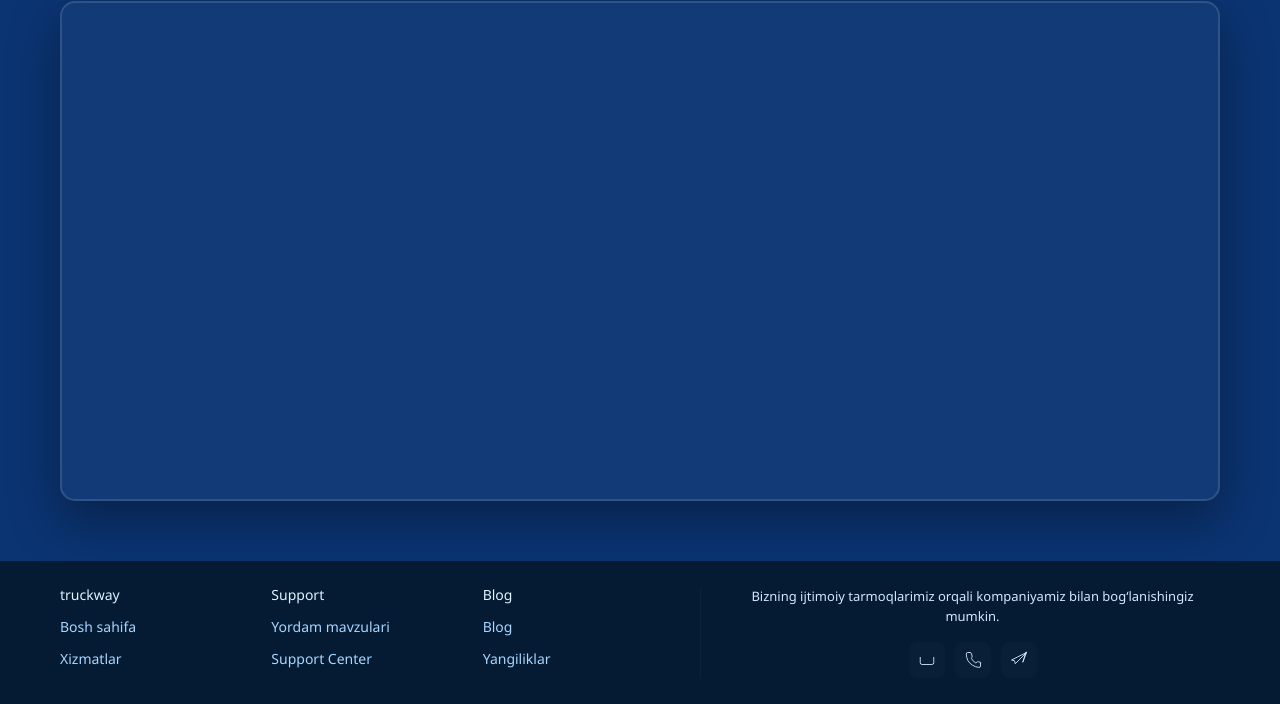
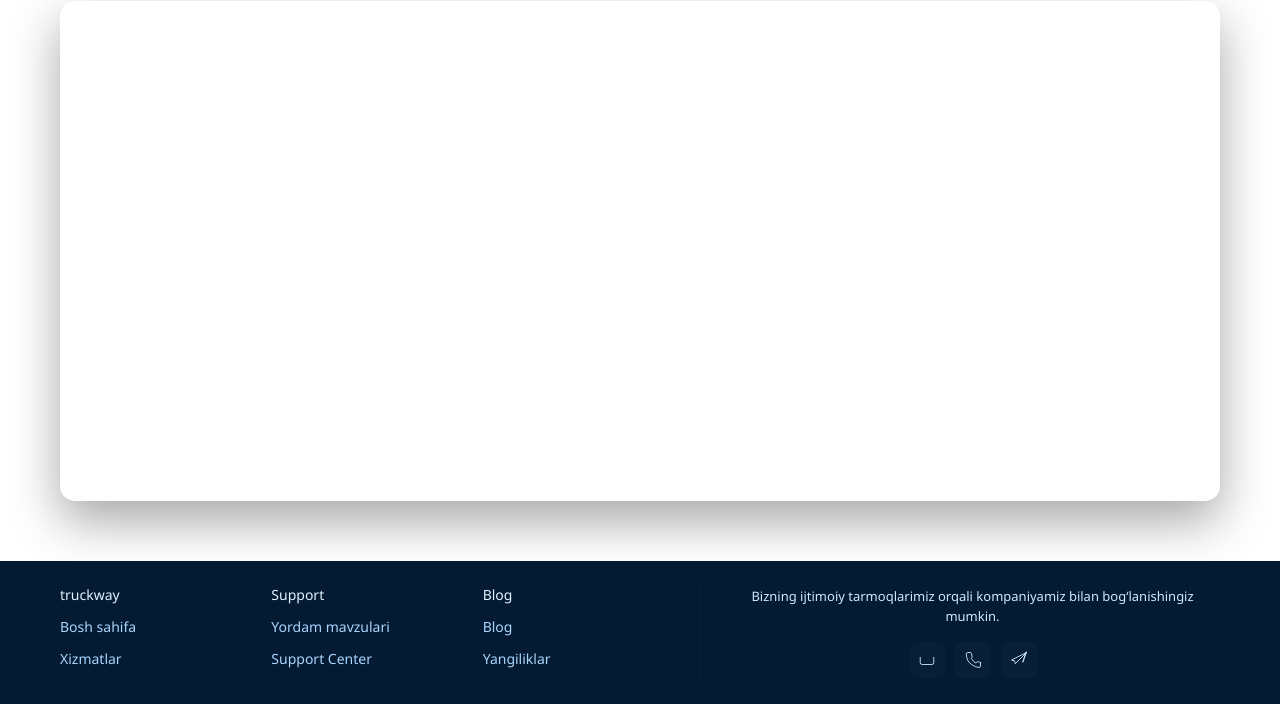
Before and after one commit to jasurruz/yukchi, a plain HTML site: page xarita.html in a window 1280 px wide. Shown: the part 169-873 px from the top of the page. Drawn offline with nearby package versions, Linux system fonts and the light colour scheme.

```diff
--- a/xarita.css
+++ b/xarita.css
@@ -6,7 +6,11 @@
   font-family: 'Segoe UI', Tahoma, Geneva, Verdana, sans-serif;
 }
 
-
+/* ===== PAGE BASE (truck.html bilan bir xil) ===== */
+body{
+  background-color: #ffffff;
+  color: #0b3472;
+}
 
 /* ===== NAVBAR (topbar) ===== */
 .topbar{
```
